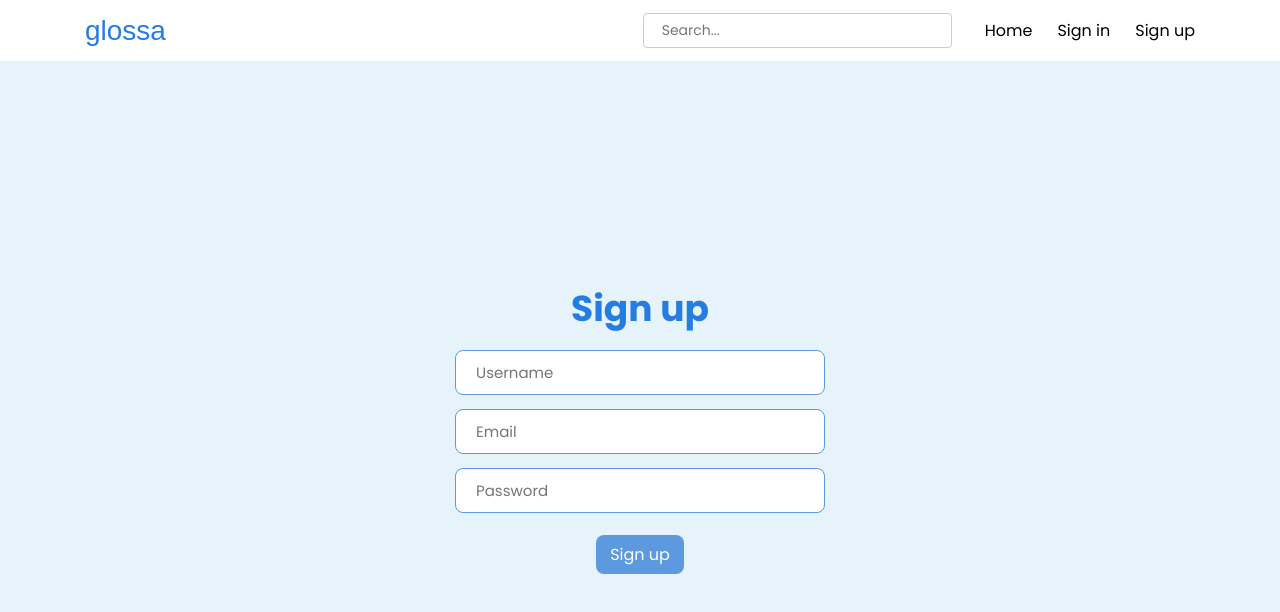
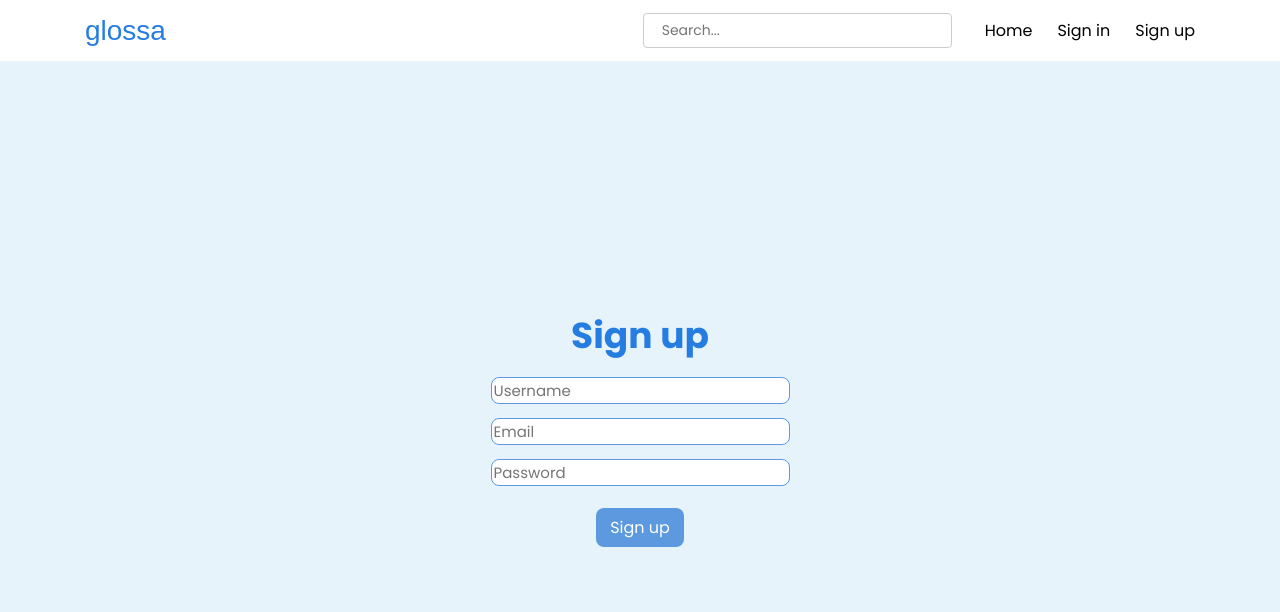
Before and after one commit to AnastasiiaDedela/blogs-project, a React (Vite) app: page /sign-up in a window 1280 px wide. Shown: the top 612 px of the page. Built offline with nearby package versions, Linux system fonts and the light colour scheme; no server answers; a web font is replaced by a local one.

Commit message:
feat: fix styles for inputs and add navigation for AuthorPage

```diff
--- a/src/components/AuthorBlock/index.tsx
+++ b/src/components/AuthorBlock/index.tsx
@@ -1,15 +1,18 @@
 import { formatDate } from '@/utils/dates';
 import styles from './AuthorBlock.module.scss';
+import { useNavigate } from 'react-router-dom';
 
 type AuthorBlockProps = {
   authorName: string;
   created_at: string;
   titleStyle?: 'light' | 'blue';
+  id: string;
 };
 
-const AuthorBlock = ({ authorName, created_at, titleStyle = 'blue' }: AuthorBlockProps) => {
+const AuthorBlock = ({ authorName, created_at, titleStyle = 'blue', id }: AuthorBlockProps) => {
+  const navigate = useNavigate();
   return (
-    <div className={styles.authorBlock}>
+    <div className={styles.authorBlock} onClick={() => navigate(`/author/${id}`)}>
       <div className={styles.authorData}>
         <div className={styles.authorAvatar}>
           <img src="/avatar.png" alt="avatar" />
--- a/src/components/BlogItem/index.tsx
+++ b/src/components/BlogItem/index.tsx
@@ -12,8 +12,8 @@ const BlogItem: React.FC<BlogItemProps> = ({ blog }) => {
 
   return (
     <article className={styles.blog}>
-      <div className={styles.blogHeader} onClick={() => navigate(`/author/${author.id}`)}>
-        <AuthorBlock authorName={author.name} created_at={created_at} />
+      <div className={styles.blogHeader}>
+        <AuthorBlock authorName={author.name} created_at={created_at} id={author.id} />
         <button className={styles.likes}>
           💙{Math.floor(Math.random() * (150 - 50 + 1)) + 50}
         </button>
--- a/src/components/Input/Input.module.scss
+++ b/src/components/Input/Input.module.scss
@@ -1,11 +1,11 @@
 .inputBox {
-    width: 370px;
-    padding: 10px 20px;
     font-size: 15px;
     border-radius: 8px;
     border: 1px solid $base-light;
     font-family: "Poppins", sans-serif;
     border: 1.5px solid $base-light;
+    display: flex;
+    align-items: center;
   }
 
   .eye {
--- a/src/pages/ActicleDetails/ArticleDetails.tsx
+++ b/src/pages/ActicleDetails/ArticleDetails.tsx
@@ -1,14 +1,13 @@
 import { Blog } from '@/types/blogs';
 import axios from 'axios';
 import { useEffect, useState } from 'react';
-import { useNavigate, useParams } from 'react-router-dom';
+import { useParams } from 'react-router-dom';
 import styles from './ArticleDetails.module.scss';
 import AuthorBlock from '@/components/AuthorBlock';
 
 const ArticleDetails = () => {
   const params = useParams();
   const [article, setArticle] = useState<Blog | null>(null);
-  const navigate = useNavigate();
 
   useEffect(() => {
     axios
@@ -28,11 +27,12 @@ const ArticleDetails = () => {
           <div className={styles.bannerWrapper}>
             <div className={styles.contentWrapper}>
               <h1 className={styles.title}>{article.title}</h1>
-              <div className={styles.authorBlockWrapper} onClick={() => navigate('/author')}>
+              <div className={styles.authorBlockWrapper}>
                 <AuthorBlock
                   authorName={article.author.name}
                   created_at={article.created_at}
                   titleStyle="light"
+                  id={article.author.id}
                 />
                 <div className={styles.followBtns}>
                   <div>
@@ -54,7 +54,11 @@ const ArticleDetails = () => {
             </div>
             <div className={styles.footerWrapper}>
               <div className={styles.authorBlockWrapper}>
-                <AuthorBlock authorName={article.author.name} created_at={article.created_at} />
+                <AuthorBlock
+                  authorName={article.author.name}
+                  created_at={article.created_at}
+                  id={article.author.id}
+                />
                 <div className={styles.followBtns}>
                   <div>
                     <button>+ Follow {article.author.name}</button>
--- a/src/pages/SignIn/SignIn.tsx
+++ b/src/pages/SignIn/SignIn.tsx
@@ -36,24 +36,22 @@ const SignIn = () => {
     <div className={styles.container}>
       <div className={styles.content}>
         <div className={styles.signInTitle}>Sign in</div>
-        <div className={styles.inputContainer}>
+
         <Input
           type="text"
           value={inputEmail}
           placeholder="Enter your email here"
           onChange={(e) => setInputEmail(e.target.value)}
-            className={styles.inputBox}
+          className={styles.inputContainer}
         />
-        </div>
 
-        <div className={styles.inputContainer}>
         <Input
           value={inputPassword}
           placeholder="Enter your password here"
           type="password"
           onChange={(e) => setInputPassword(e.target.value)}
+          className={styles.inputContainer}
         />
-        </div>
 
         <div>
           <button className={styles.loginButton} onClick={() => handleLogin()}>
--- a/src/pages/SignUp/SignUp.tsx
+++ b/src/pages/SignUp/SignUp.tsx
@@ -4,6 +4,7 @@ import styles from './SignUp.module.scss';
 import { useDispatch } from 'react-redux';
 import { login } from '@/redux/slices/auth/slice';
 import axios from 'axios';
+import Input from '@/components/Input/Input';
 
 const SignUp = () => {
   const [inputEmail, setInputEmail] = useState('');
@@ -34,32 +35,31 @@ const SignUp = () => {
     <div className={styles.container}>
       <div className={styles.content}>
         <div className={styles.signInTitle}>Sign up</div>
-        <div className={styles.inputContainer}>
-          <input
+
+        <Input
           type="text"
           value={inputUserName}
           placeholder="Username"
           onChange={(ev) => setInputUserName(ev.target.value)}
-            className={styles.inputBox}
+          className={styles.inputContainer}
         />
-        </div>
-        <div className={styles.inputContainer}>
-          <input
+
+        <Input
           value={inputEmail}
           placeholder="Email"
           onChange={(ev) => setInputEmail(ev.target.value)}
-            className={styles.inputBox}
+          className={styles.inputContainer}
+          type="text"
         />
-        </div>
-        <div className={styles.inputContainer}>
-          <input
+
+        <Input
           type="password"
           value={inputPassword}
           placeholder="Password"
           onChange={(ev) => setInputPassword(ev.target.value)}
-            className={styles.inputBox}
+          className={styles.inputContainer}
         />
-        </div>
+
         <div className={styles.inputContainer}>
           <input
             className={styles.inputButton}
--- a/src/pages/UserPage/UserPage.module.scss
+++ b/src/pages/UserPage/UserPage.module.scss
@@ -46,13 +46,19 @@
         padding: 5px 18px;
         display: flex;
         justify-content: space-between;
-        font-size: 14px;
+        font-size: 15px;
+        line-height: 22.8px;
 
         input {
             border: none;
             outline: none;
             color: black;
             cursor: pointer;
-            font-size: 14px;
+            font-size: 15px;
         }
 }
+
+.inputContainer {
+    display: flex;
+    align-items: center;
+}
--- a/src/pages/UserPage/UserPage.tsx
+++ b/src/pages/UserPage/UserPage.tsx
@@ -6,7 +6,6 @@ import { useState } from 'react';
 import { useSelector } from 'react-redux';
 import { RootState } from '@/redux/store';
 import axios from 'axios';
-import { Eye, EyeOff } from 'lucide-react';
 import Input from '@/components/Input/Input';
 
 const UserPage = () => {
@@ -15,9 +14,6 @@ const UserPage = () => {
 
   const [oldPassword, setOldPassword] = useState('');
   const [newPassword, setNewPassword] = useState('');
-
-  const [newPasswordIsShown, setNewPasswordIsShown] = useState(false);
-  const [oldPasswordIsShown, setOldPasswordIsShown] = useState(false);
 
   const userData = useSelector((state: RootState) => state.auth.user);
 
@@ -79,6 +75,7 @@ const UserPage = () => {
             <ul className={styles.userData}>
               <li className={styles.userDataItem}>
                 <input
+                  className={styles.inputContainer}
                   type="text"
                   placeholder={user.name}
                   onChange={(e) => {
@@ -97,6 +94,7 @@ const UserPage = () => {
               </li>
               <li className={styles.userDataItem}>
                 <Input
+                  className={styles.inputContainer}
                   value={oldPassword}
                   type="password"
                   placeholder="old password"
@@ -108,6 +106,7 @@ const UserPage = () => {
               </li>
               <li className={styles.userDataItem}>
                 <Input
+                  className={styles.inputContainer}
                   value={newPassword}
                   type="password"
                   placeholder="new password"
```
Lines whose indentation alone changed are shown as unchanged.
